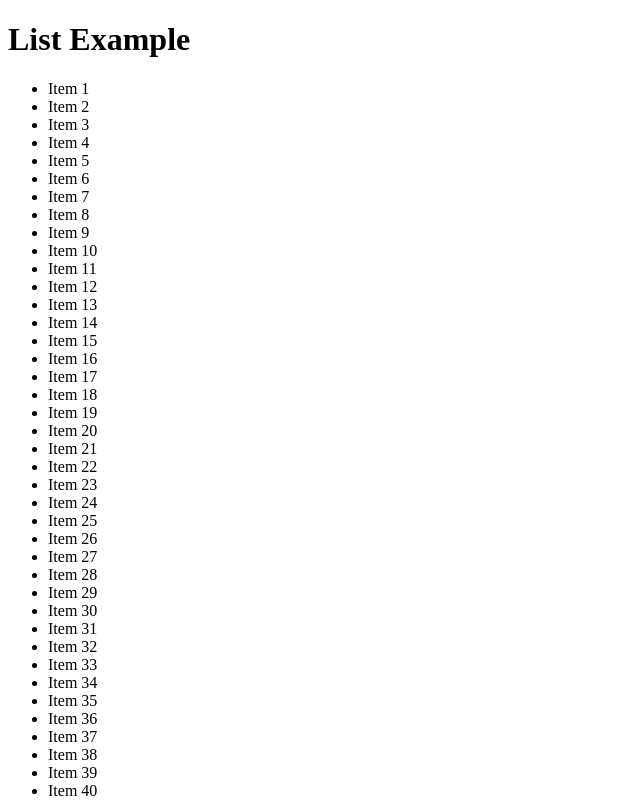
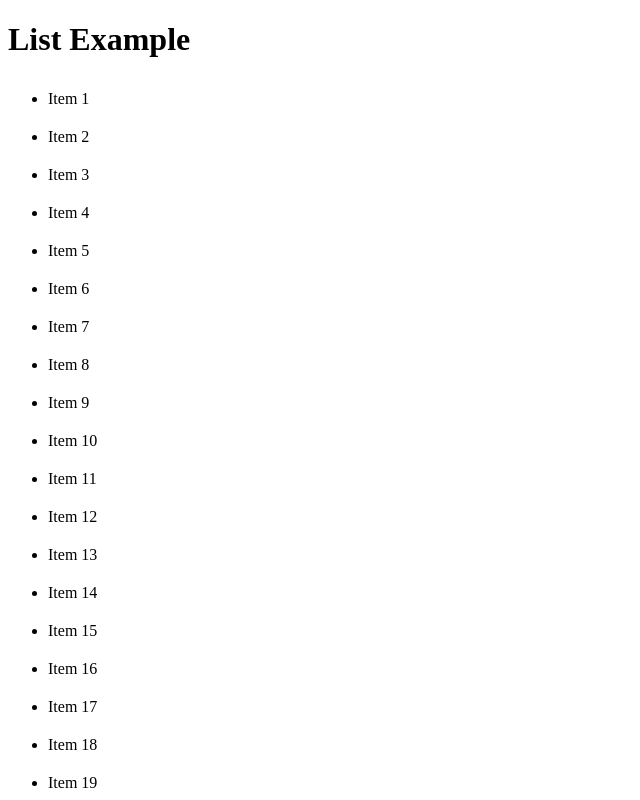
Before and after one commit to olsard7/react-optimization, a React (Create React App) app: page / in a window 1280 px wide. Shown: the top 800 px of the page, without its empty margins (0-640 px from the left). Built offline with nearby package versions, Linux system fonts and the light colour scheme.

Commit message:
fix styles

```diff
--- a/src/styles.css
+++ b/src/styles.css
@@ -1,3 +1,4 @@
 li {
   cursor: pointer;
+  padding: 10px 0;
 }
```
